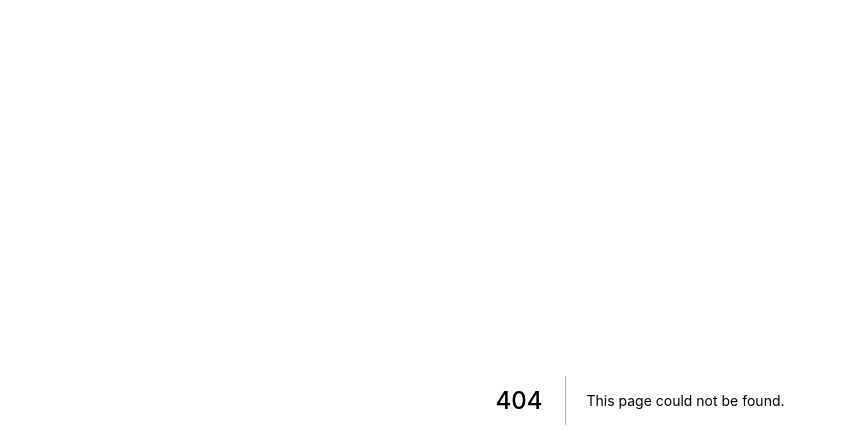
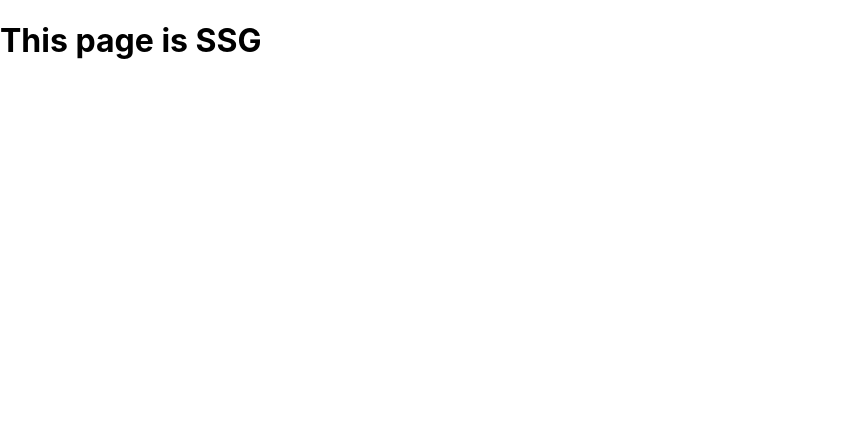
Before and after one commit to masssh/othellon, a Next.js app in the folder app/: page /static in a window 1280 px wide. Before the commit this address had no page. Shown: the top 448 px of the page, without its empty margins (0-846 px from the left). Built offline with nearby package versions, Linux system fonts and the light colour scheme.

Commit message:
Add eslint import rules

```diff
--- a/app/package.json
+++ b/app/package.json
@@ -18,6 +18,8 @@
     "@types/react": "17.0.39",
     "eslint": "8.10.0",
     "eslint-config-next": "12.1.0",
+    "eslint-plugin-simple-import-sort": "^7.0.0",
+    "eslint-plugin-unused-imports": "^2.0.0",
     "typescript": "4.6.2"
   }
 }
--- a/app/pages/_app.tsx
+++ b/app/pages/_app.tsx
@@ -1,4 +1,5 @@
 import '../styles/globals.css'
+
 import type { AppProps } from 'next/app'
 
 function MyApp({ Component, pageProps }: AppProps) {
--- a/app/pages/index.tsx
+++ b/app/pages/index.tsx
@@ -1,7 +1,9 @@
 import type { NextPage } from 'next'
 import Head from 'next/head'
 import Image from 'next/image'
+
 import styles from '../styles/Home.module.css'
+
 
 const Home: NextPage = () => {
   return (
--- /dev/null
+++ b/app/pages/static/index.tsx
@@ -0,0 +1,8 @@
+
+const StaticPage = () => {
+  return (
+    <h1>This page is SSG</h1>
+  )
+}
+
+export default StaticPage
```
Also changed, not shown: app/.eslintrc.json, 1 other file (tests, documents, lock files or other folders).
